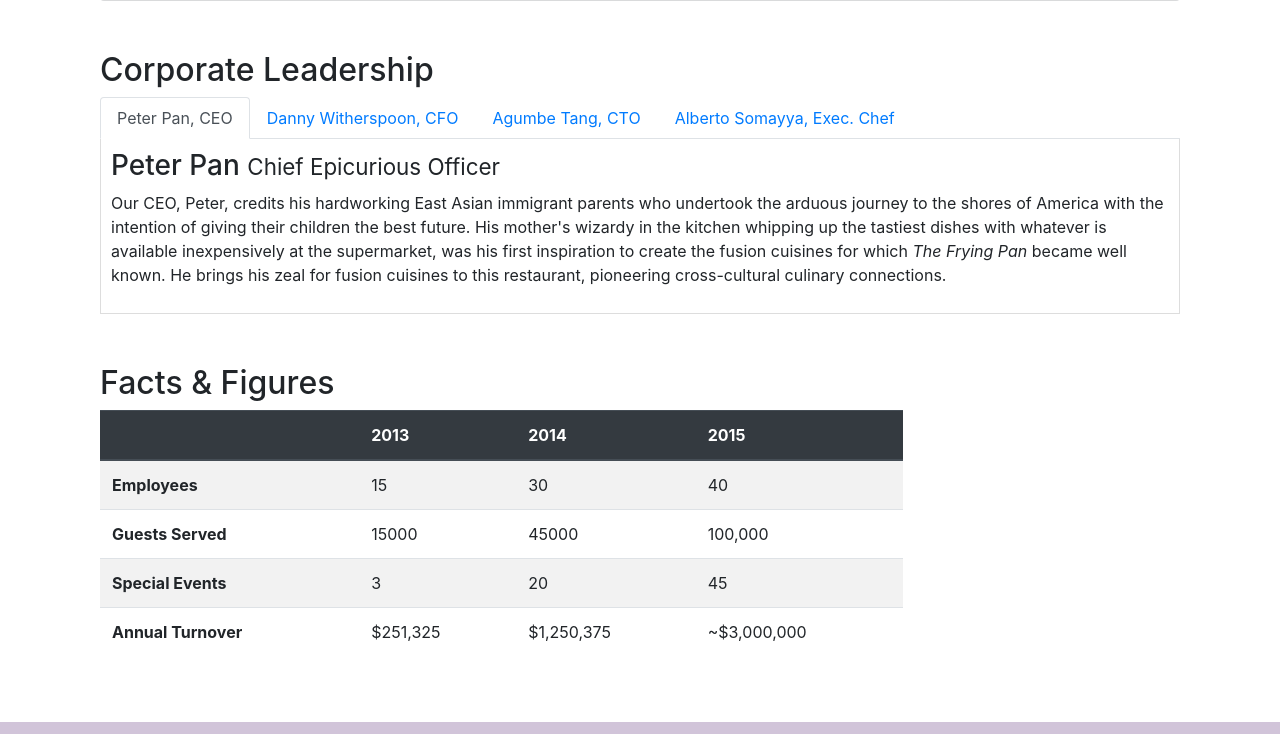
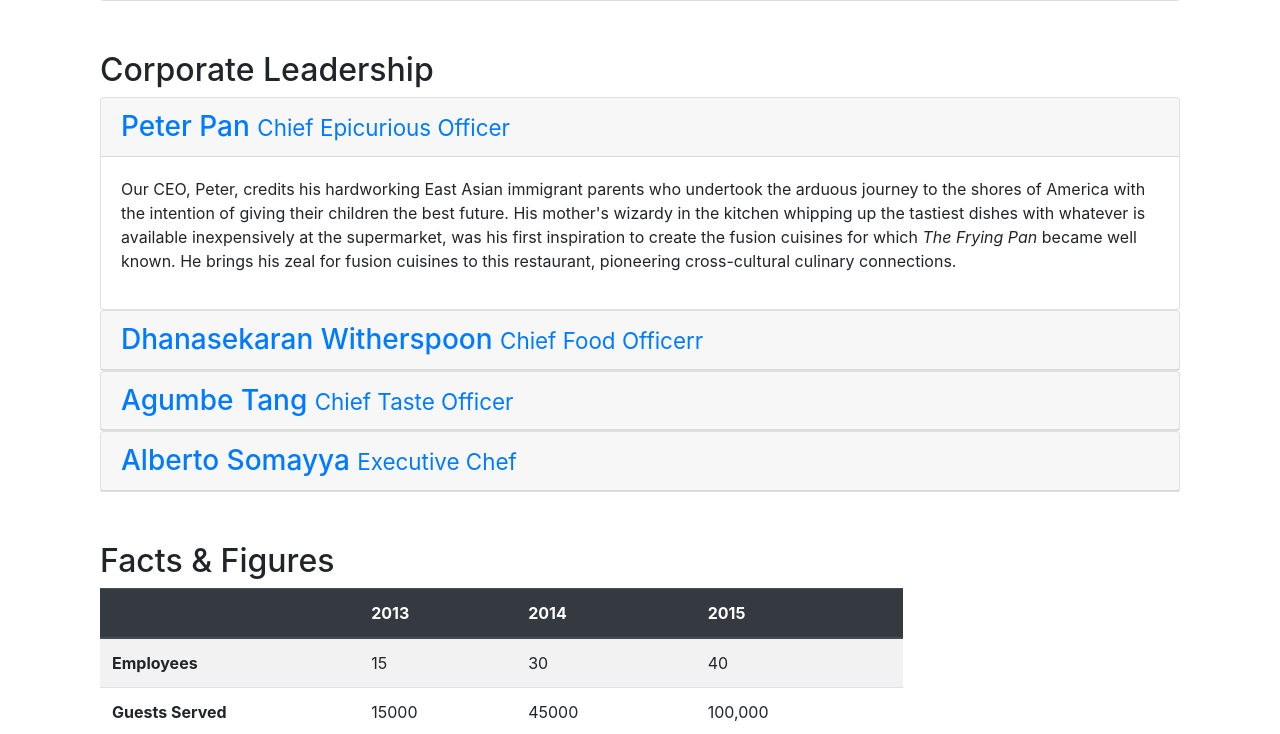
Before and after one commit to raoulsuli/Bootstrap-Webpage, a website: page aboutus.html in a window 1280 px wide. Shown: the part 920-1654 px from the top of the page. Drawn offline with nearby package versions, Linux system fonts and the light colour scheme.

Commit message:
Added accordion view to the staff list

```diff
--- a/aboutus.html
+++ b/aboutus.html
@@ -95,43 +95,51 @@
         <div>
             <div class="col-12">
                 <h2>Corporate Leadership</h2>
-
-                <ul class="nav nav-tabs">
-                    <li class="nav-item">
-                        <a class="nav-link active" href="#peter" role="tab" data-toggle="tab">Peter Pan, CEO</a>
-                    </li>
-                    <li class="nav-item">
-                        <a class="nav-link" href="#danny" role="tab" data-toggle="tab">Danny Witherspoon, CFO</a>
-                    </li>
-                    <li class="nav-item">
-                        <a class="nav-link" href="#agumbe" role="tab" data-toggle="tab">Agumbe Tang, CTO</a>
-                    </li>
-                    <li class="nav-item">
-                        <a class="nav-link" href="#alberto" role="tab" data-toggle="tab">Alberto Somayya, Exec. Chef</a>
-                    </li>
-                </ul>
-
-                <div class="tab-content">
-                    <div class="tab-pane fade show active" role="tabpanel" id="peter">
-                        <h3>Peter Pan <small>Chief Epicurious Officer</small></h3>
-                        <p class="d-none d-sm-block">Our CEO, Peter, credits his hardworking East Asian immigrant parents who undertook the arduous journey to the shores of America with the intention of giving their children the best future. His mother's wizardy in the kitchen whipping up the tastiest dishes with whatever is available inexpensively at the supermarket, was his first inspiration to create the fusion cuisines for which <em>The Frying Pan</em> became well known. He brings his zeal for fusion cuisines to this restaurant, pioneering cross-cultural culinary connections.</p>
+                <div id="accordion">
+                    <div class="card">
+                        <div class="card-header" role="tab" id="peterhead">
+                            <h3 class="mb-0"> <a data-toggle="collapse" data-target="#peter" href=""> Peter Pan <small>Chief Epicurious Officer</small></a></h3>
+                        </div>
+                        <div class="collapse show" role="tabpanel" id="peter" data-parent="#accordion">
+                            <div class="card-body">
+                                <p class="d-none d-sm-block">Our CEO, Peter, credits his hardworking East Asian immigrant parents who undertook the arduous journey to the shores of America with the intention of giving their children the best future. His mother's wizardy in the kitchen whipping up the tastiest dishes with whatever is available inexpensively at the supermarket, was his first inspiration to create the fusion cuisines for which <em>The Frying Pan</em> became well known. He brings his zeal for fusion cuisines to this restaurant, pioneering cross-cultural culinary connections.</p>
+                            </div>
+                        </div>
                     </div>
 
-                    <div class="tab-pane fade" role="tabpanel" id="danny">
-                        <h3>Dhanasekaran Witherspoon <small>Chief Food Officer</small></h3>
-                        <p class="d-none d-sm-block">Our CFO, Danny, as he is affectionately referred to by his colleagues, comes from a long established family tradition in farming and produce. His experiences growing up on a farm in the Australian outback gave him great appreciation for varieties of food sources. As he puts it in his own words, <em>Everything that runs, wins, and everything that stays, pays!</em></p>
+                    <div class="card">
+                        <div class="card-header" role="tab" id="dannyhead">
+                            <h3 class="mb-0"> <a data-toggle="collapse" data-target="#danny" href=""> Dhanasekaran Witherspoon <small>Chief Food Officerr</small></a></h3>
+                        </div>
+                        <div class="collapse" role="tabpanel" id="danny" data-parent="#accordion">
+                            <div class="card-body">
+                                <p class="d-none d-sm-block">Our CFO, Danny, as he is affectionately referred to by his colleagues, comes from a long established family tradition in farming and produce. His experiences growing up on a farm in the Australian outback gave him great appreciation for varieties of food sources. As he puts it in his own words, <em>Everything that runs, wins, and everything that stays, pays!</em></p>
+                            </div>
+                        </div>
                     </div>
 
-                    <div class="tab-pane fade" role="tabpanel" id="agumbe">
-                        <h3>Agumbe Tang <small>Chief Taste Officer</small></h3>
-                        <p class="d-none d-sm-block">Blessed with the most discerning gustatory sense, Agumbe, our CTO, personally ensures that every dish that we serve meets his exacting tastes. Our chefs dread the tongue lashing that ensues if their dish does not meet his exacting standards. He lives by his motto, <em>You click only if you survive my lick.</em></p>
+                    <div class="card">
+                        <div class="card-header" role="tab" id="agumbehead">
+                            <h3 class="mb-0"> <a data-toggle="collapse" data-target="#agumbe" href=""> Agumbe Tang <small>Chief Taste Officer</small></a></h3>
+                        </div>
+                        <div class="collapse" role="tabpanel" id="agumbe" data-parent="#accordion">
+                            <div class="card-body">
+                                <p class="d-none d-sm-block">Blessed with the most discerning gustatory sense, Agumbe, our CTO, personally ensures that every dish that we serve meets his exacting tastes. Our chefs dread the tongue lashing that ensues if their dish does not meet his exacting standards. He lives by his motto, <em>You click only if you survive my lick.</em></p>
+                            </div>
+                        </div>
                     </div>
 
-                    <div class="tab-pane fade" role="tabpanel" id="alberto">
-                        <h3>Alberto Somayya <small>Executive Chef</small></h3>
-                        <p class="d-none d-sm-block">Award winning three-star Michelin chef with wide International experience having worked closely with whos-who in the culinary world, he specializes in creating mouthwatering Indo-Italian fusion experiences. He says, <em>Put together the cuisines from the two craziest cultures, and you get a winning hit! Amma Mia!</em></p>
+                    <div class="card">
+                        <div class="card-header" role="tab" id="albertohead">
+                            <h3 class="mb-0"> <a data-toggle="collapse" data-target="#alberto" href=""> Alberto Somayya <small>Executive Chef</small></a></h3>
+                        </div>
+                        <div class="collapse" role="tabpanel" id="alberto" data-parent="#accordion">
+                            <div class="card-body">
+                                <p class="d-none d-sm-block">Award winning three-star Michelin chef with wide International experience having worked closely with whos-who in the culinary world, he specializes in creating mouthwatering Indo-Italian fusion experiences. He says, <em>Put together the cuisines from the two craziest cultures, and you get a winning hit! Amma Mia!</em></p>
+                            </div>
                         </div>
                     </div>
+                </div>
             </div>
        </div>
        <div class="row row-content">
```
